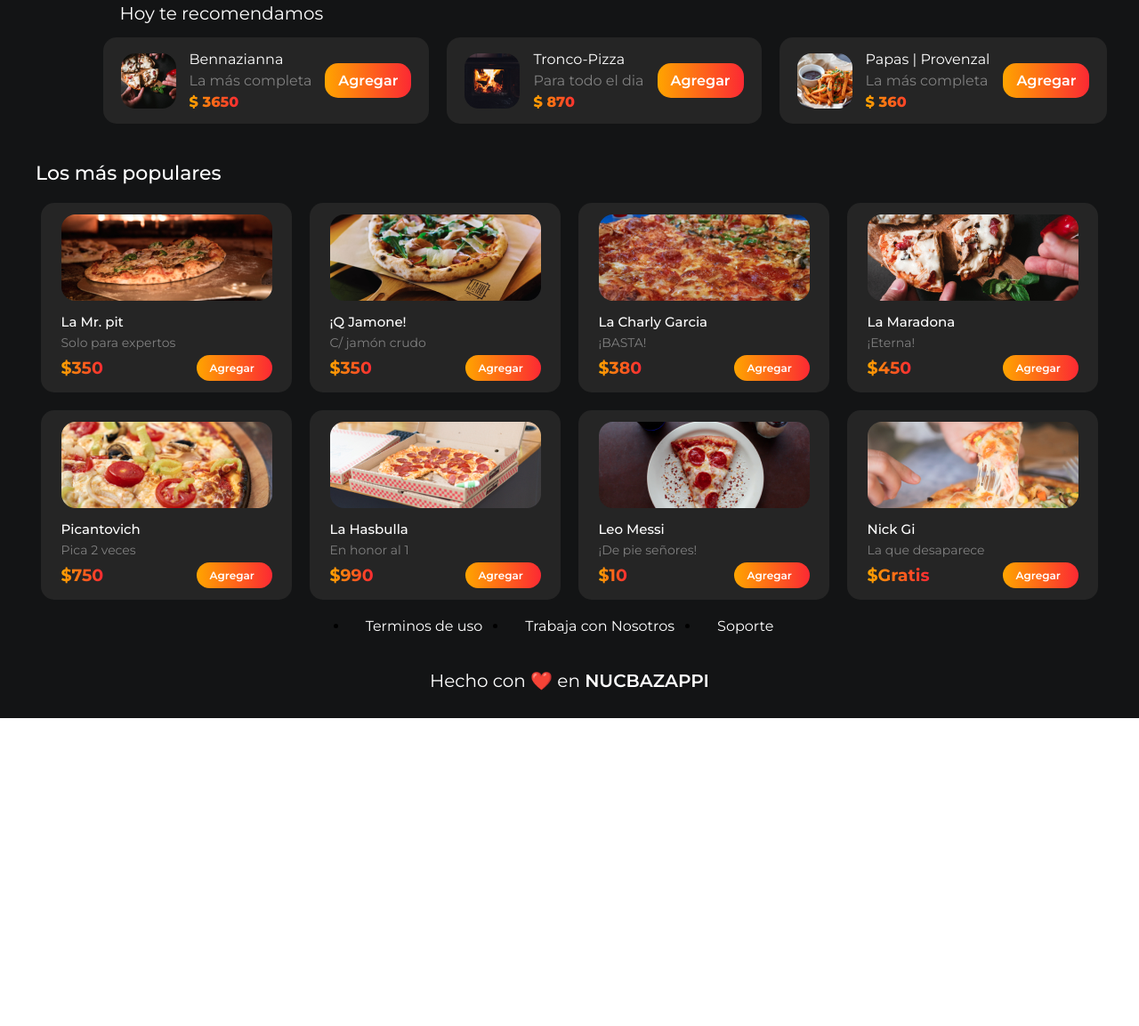
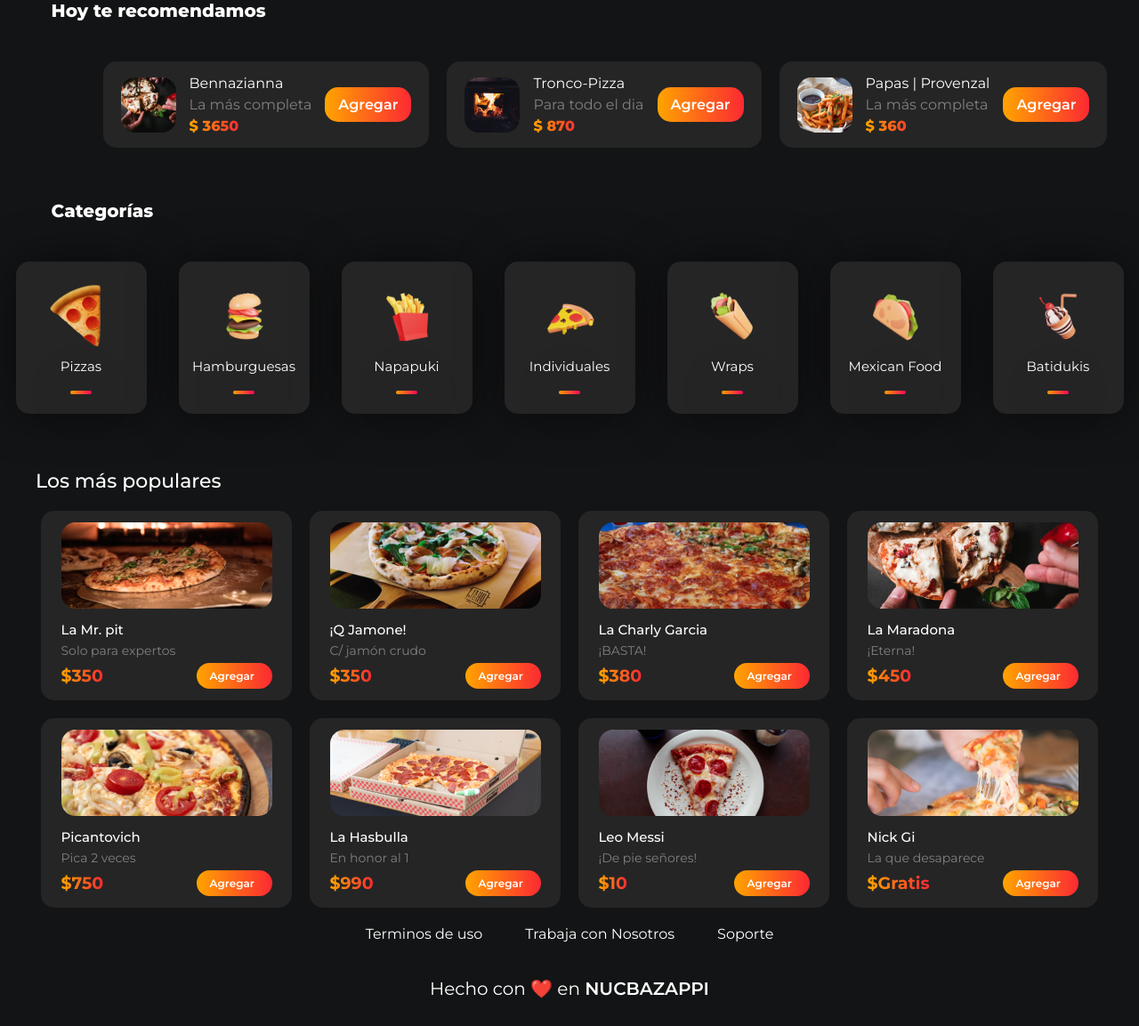
Before and after one commit to Tobias-corvalan/Zappi, a plain HTML site: page index.html in a window 1280 px wide. Shown: the part 580-1733 px from the top of the page at 89% size. Before the commit the page ends 1387 px from the top, so only its background shows below. Drawn offline with Linux system fonts and the light colour scheme.

Commit message:
"se agrega el category"

```diff
--- a/index.html
+++ b/index.html
@@ -83,9 +83,71 @@
           </div>
         </div>
       </section>
-
-
-
+      <section>
+        <div class="category">
+            <div class="titulo">
+                <p>Categorías</p>
+            </div>
+            <div class="category-cards">
+                <div class="card-cat">
+                    <img src="./assets/category/image 34.png" alt="Pizza">
+                    <div class="card-mid-c">
+                        <span>Pizzas</span>
+                        <div class="rectangle">
+                        </div>
+                    </div>
+                </div>
+                <div class="card-cat">
+                    <img src="./assets/category/burger 1.png" alt="Hamburguesa" id="cat-burgerimg">
+                    <div class="card-mid-c">
+                        <span>Hamburguesas</span>
+                        <div class="rectangle">
+                        </div>
+                    </div>
+                </div>
+                <div class="card-cat">
+                    <img src="./assets/category/fries 2.png" alt="Napapuki">
+                    <div class="card-mid-c">
+                        <span>Napapuki</span>
+                        <div class="rectangle">
+                        </div>
+                    </div>
+                </div>
+                <div class="card-cat">
+                    <img src="./assets/category/pizza 2.png" alt="Individuales">
+                    <div class="card-mid-c">
+                        <span>Individuales</span>
+                        <div class="rectangle">
+                        </div>
+                    </div>
+                </div>
+                <div class="card-cat">
+                    <img src="./assets/category/buritto 1.png" alt="Wraps">
+                    <div class="card-mid-c">
+                        <span>Wraps</span>
+                        <div class="rectangle">
+                        </div>
+                    </div>
+                </div>
+                <div class="card-cat">
+                    <img src="./assets/category/taco 1.png" alt="Mexican Food">
+                    <div class="card-mid-c">
+                        <span>Mexican Food</span>
+                        <div class="rectangle">
+                        </div>
+                    </div>
+                </div>
+                <div class="card-cat">
+                    <img src="./assets/category/float 1.png" alt="Batidukis">
+                    <div class="card-mid-c">
+                        <span>Batidukis</span>
+                        <div class="rectangle">
+                        </div>
+                    </div>
+                </div>
+            </div>
+        </div>
+      </section>
       <section>
         <p class="titulo-populares">Los más populares</p>
         <div class="contenedor-populares">
--- a/style.css
+++ b/style.css
@@ -85,6 +85,7 @@ main
     display: flex;
     flex-direction: column;
     padding-top: 50px;
+    gap: 20px;
 }
 .hero
 {
@@ -232,78 +233,82 @@ main
   font-weight: 600;
 }
 
-/* Style para footer */
-
-.container_footer {
-  margin: 0 auto;
-  padding: 20px;
-  max-width: 1200px;
-  overflow: visible;
+.category
+{
+    display: flex;
+    flex-direction: column;
+    align-items: center;
+    gap: 15px;
+    width: 100%;
+    padding-bottom: 42px;
+}
+.category p:first-child
+{
+    font-size: 20px;
+    color: var(--white);
 }
 
-.navbar_footer {
-  background-color: var(--background-all);
-  height: 70px;
-  padding: 0 30px;
+.titulo
+  {
+  display: flex;
+  width: 91%;
+  height: 51px;
+  font-style: normal;
+  font-weight: 800;
+  font-size: 15px;
+  line-height: 131.02%;
+
 }
 
-.navbar_footer h3 {
-  color: var(--white);
-  font-size: 20px;
-  font-weight: 200;
-  margin: 10px 0;
-  line-height: 1.2;
+.category-cards
+{
+  display: flex;
+  justify-content: center;
+  gap: 36px;
+  width: 100%;
 }
 
-.navbar_footer  {
+.card-cat {
   display: flex;
-  justify-content: space-between;
+  flex-direction: column;
   align-items: center;
-  height: 100%;
-  gap: 30px;
+  width: 147px;
+  height: 171px;
+  padding: 25px 0px;
+  background-color: var(--black);
+  box-shadow: 0px 0px 50px rgba(1, 2, 7, 0.5);
+  border-radius: 15px;
 }
 
-.flex_footer{
+.card-cat img {
+  width: 71px;
+  height: 71px;
+}
+
+.card-mid-c {
   display: flex;
   align-items: center;
-  height: 100%;
   flex-direction: column;
-  gap: 30px;
+  gap: 5px;
 }
 
-.menu_footer ul {
-  display: flex;
-  gap: 10px;
+.card-mid-c span
+{
+  text-align: center;
+  padding: 12px;
+  font-style: normal;
+  font-weight: 400;
+  font-size: 15px;
+  line-height: 131.02%;
+  color: var(--white);
 }
 
-.menu_footer a {
-  color: var(--white);
-  padding: 9px;
-  margin: 0 10px;
-  text-decoration: none;
-}
-
-h3 span{
-  font-weight: 600;
-}
-
-@media(max-width: 500px) {
-  .menu_footer ul{
-      flex-direction: column;
-      }
-
-  .menu_footer a{
-          padding: 0;
-          margin: 0;
-      }
-
-  .flex_footer{
-      justify-content: flex-start;
-      align-items: flex-start;
-      gap: 10px;
-  }
-
-
+.rectangle {
+  background: linear-gradient(98.81deg, #FFA100 -0.82%, #FF005C 101.53%);
+  box-shadow: 0px 0px 50px rgba(1, 2, 7, 0.5);
+  border-radius: 15px;
+  width: 24px;
+  height: 4px;
 }
 
 .popular
@@ -384,3 +389,78 @@ justify-content: center;
 gap: 5px;
 padding-top: 10px;
 }
+
+/* Style para footer */
+
+.container_footer {
+  margin: 0 auto;
+  padding: 20px;
+  max-width: 1200px;
+  overflow: visible;
+}
+
+.navbar_footer {
+  background-color: var(--background-all);
+  height: 70px;
+  padding: 0 30px;
+}
+
+.navbar_footer h3 {
+  color: var(--white);
+  font-size: 20px;
+  font-weight: 200;
+  margin: 10px 0;
+  line-height: 1.2;
+}
+
+.navbar_footer  {
+  display: flex;
+  justify-content: space-between;
+  align-items: center;
+  height: 100%;
+  gap: 30px;
+}
+
+.flex_footer{
+  display: flex;
+  align-items: center;
+  height: 100%;
+  flex-direction: column;
+  gap: 30px;
+}
+
+.menu_footer ul {
+  display: flex;
+  gap: 10px;
+  list-style: none;
+}
+
+.menu_footer a {
+  color: var(--white);
+  padding: 9px;
+  margin: 0 10px;
+  text-decoration: none;
+}
+
+h3 span{
+  font-weight: 600;
+}
+
+@media(max-width: 500px) {
+  .menu_footer ul{
+      flex-direction: column;
+      }
+
+  .menu_footer a{
+          padding: 0;
+          margin: 0;
+      }
+
+  .flex_footer{
+      justify-content: flex-start;
+      align-items: flex-start;
+      gap: 10px;
+  }
+
+
+}
```
